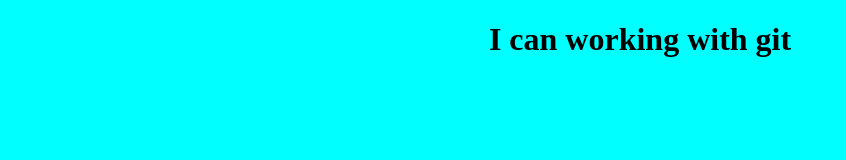
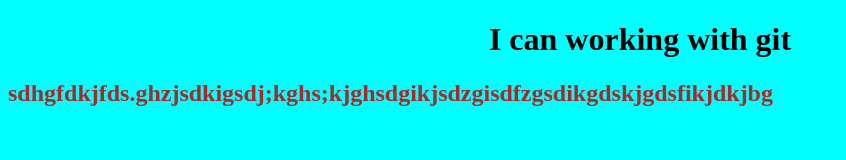
Before and after one commit to Swyat122/Swyat1, a plain HTML site: page index.html in a window 1280 px wide. Shown: the whole page, without its empty margins (0-846 px from the left). Drawn offline with Linux system fonts and the light colour scheme.

Commit message:
я изменил цвет текста

```diff
--- a/index.html
+++ b/index.html
@@ -7,6 +7,6 @@
 </head>
 <body>
     <h1 align="center">I can working with git</h1>
-
+    <h2>sdhgfdkjfds.ghzjsdkigsdj;kghs;kjghsdgikjsdzgisdfzgsdikgdskjgdsfikjdkjbg</h2>
 </body>
 </html>
--- a/style.css
+++ b/style.css
@@ -4,3 +4,6 @@ body{
 h1{
     color: black;
 }
+h2 {
+    color: brown;
+}
```
